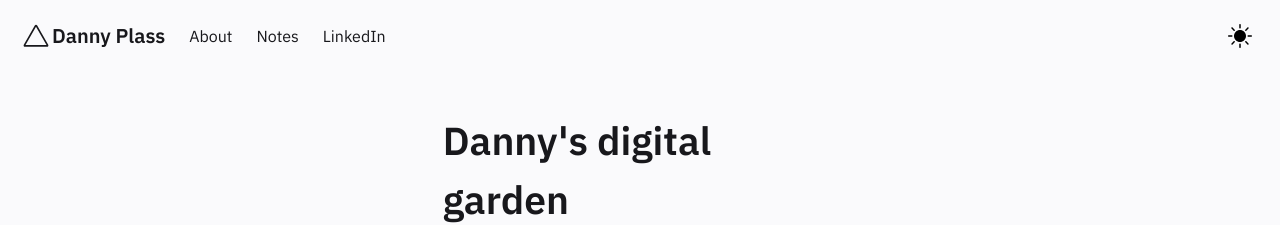
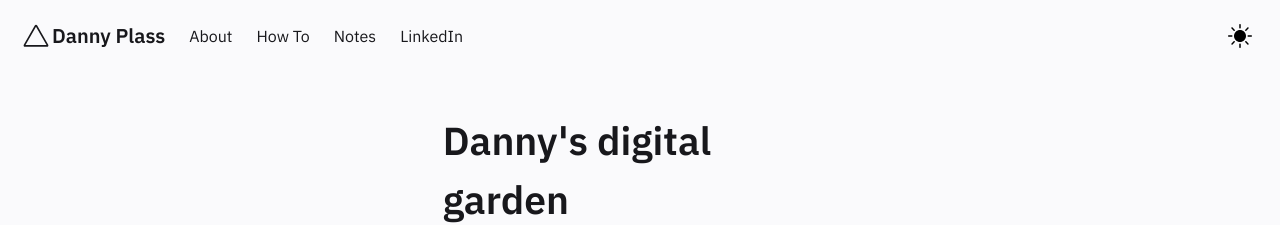
Before and after one commit to dplass/dplass.github.io, a Jekyll site: the page built from pages/index.md, in a window 1280 px wide. Shown: the top 225 px of the page. Built offline with Jekyll 4.4.1, drawn with Linux system fonts in a browser that asks for light colours.

Commit message:
debugging like this is not ideal...

```diff
--- a/_includes/Header.html
+++ b/_includes/Header.html
@@ -58,6 +58,9 @@
         <a href="../posts/about"  class="navbar-item">
           About
         </a>
+        <a href="../posts/how-to"  class="navbar-item">
+          How To
+        </a>
         <a href="../notes"  class="navbar-item">
           Notes
         </a>
```
